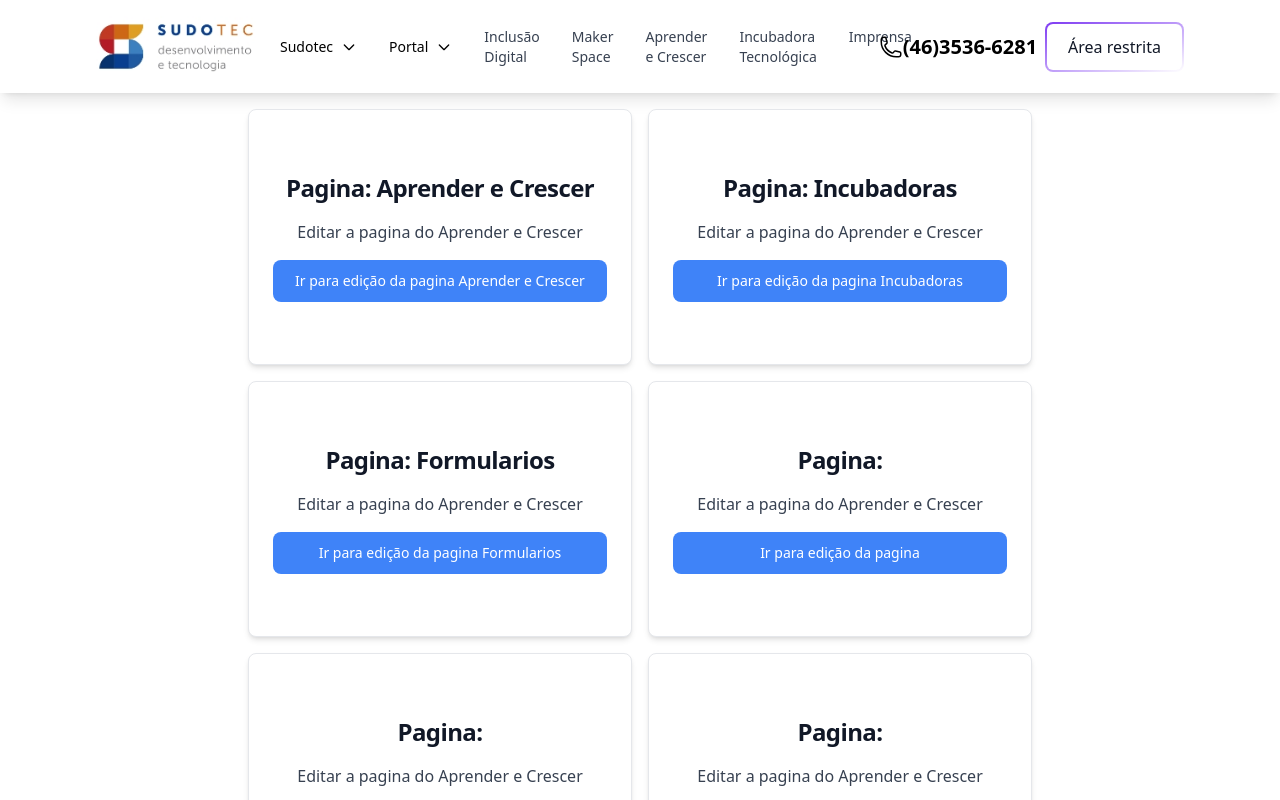
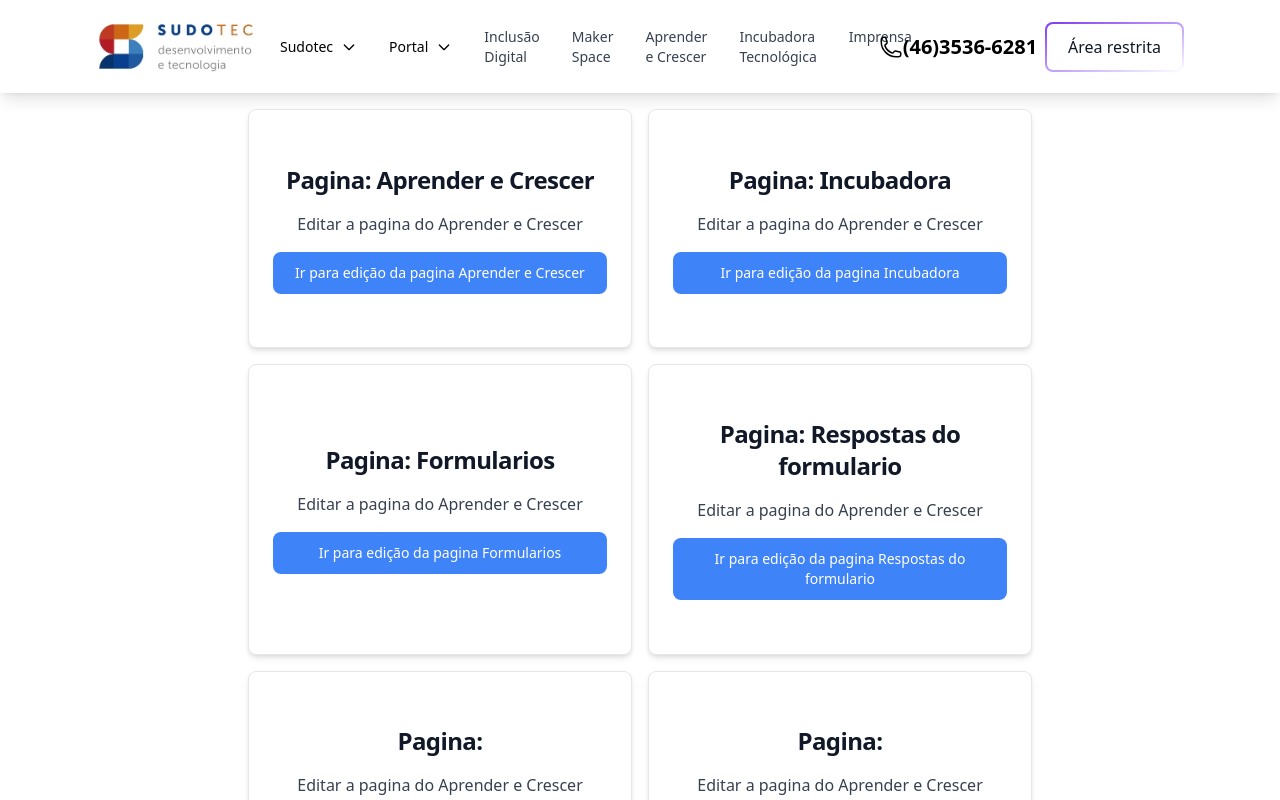
Before and after one commit to Aprender-e-Crescer/front-end-web, a React (Vite) app: page /admin-landing-page-selector in a window 1280 px wide. Shown: the top 800 px of the page. Built offline with nearby package versions, Linux system fonts and the light colour scheme.

Commit message:
Fix(OpinionsCarousel): Fixed

```diff
--- a/src/components/EditorPage/CarouselOpinionsEditor.tsx
+++ b/src/components/EditorPage/CarouselOpinionsEditor.tsx
@@ -20,7 +20,7 @@ const photoSchema = Yup.object().shape({
 
 function PhotoComponent() {
   const initialValues = {
-    photoItems: (data.find(item => item.type === 'carrousel-testimony')?.content as IPhotoItems[]) || [
+    photoItems: (data.find((item) => item.type === 'carrousel-testimony')?.content as IPhotoItems[]) || [
       { image: '', who_is: '', text: '' },
     ],
   };
@@ -52,55 +52,54 @@ function PhotoComponent() {
         <div className="min-w-lg flex flex-col gap-16  mt-32">
           <h1 className="text-2xl font-medium">Preencha os campos abaixo para adicionar itens de fotos.</h1>
           {formik.values.photoItems.map((item, index) => (
-            // TODO - use id instead of index
             <div key={index} className="flex flex-col">
-              <label htmlFor={`image${index}`}>
+              <label htmlFor={`image-${index}`}>
                 Link da Imagem
                 <br />
                 <input
                   type="url"
-                  name={`image-${index}`}
+                  name={`photoItems[${index}].image`}
                   id={`image-${index}`}
                   placeholder="https://www.example.com/image"
                   onChange={formik.handleChange}
                   onBlur={formik.handleBlur}
                   value={item.image}
-                  className='w-full'
+                  className="w-full"
                 />
               </label>
               {formik.touched.photoItems && formik.errors.photoItems && formik.errors.photoItems[index] && (
                 <div className="text-red-600">{formik.errors.photoItems[index].image}</div>
               )}
 
-              <label htmlFor={`who_is${index}`}>
+              <label htmlFor={`who_is-${index}`}>
                 Título
                 <br />
                 <input
                   type="text"
-                  name={`who_is-${index}`}
+                  name={`photoItems[${index}].who_is`}
                   id={`who_is-${index}`}
                   placeholder="Título da Imagem"
                   onChange={formik.handleChange}
                   onBlur={formik.handleBlur}
                   value={item.who_is}
-                  className='w-full'
+                  className="w-full"
                 />
               </label>
               {formik.touched.photoItems && formik.errors.photoItems && formik.errors.photoItems[index] && (
                 <div className="text-red-600">{formik.errors.photoItems[index].who_is}</div>
               )}
 
-              <label htmlFor={`text${index}`}>
+              <label htmlFor={`text-${index}`}>
                 Parágrafo
                 <br />
                 <textarea
-                  name={`text-${index}`}
+                  name={`photoItems[${index}].text`}
                   id={`text-${index}`}
                   placeholder="Descrição da Imagem"
                   onChange={formik.handleChange}
                   onBlur={formik.handleBlur}
                   value={item.text}
-                  className='w-full'
+                  className="w-full"
                 />
               </label>
               {formik.touched.photoItems && formik.errors.photoItems && formik.errors.photoItems[index] && (
--- a/src/data/pages.json
+++ b/src/data/pages.json
@@ -2,25 +2,25 @@
     {
       "id": 1,
       "name": "Aprender e Crescer",
-      "path": "/admin-landing-page",
+      "path": "/admin-landing-page-editor",
       "content": []
     },
     {
       "id": 2,
-      "name": "Incubadoras",
+      "name": "Incubadora",
       "path": "",
       "content": []
     },
     {
         "id": 3,
         "name": "Formularios",
-        "path": "/form",
+        "path": "/formulario-edicao",
         "content": []
       },
       {
         "id": 4,
-        "name": "",
-        "path": "",
+        "name": "Respostas do formulario",
+        "path": "/answer-viewer",
         "content": []
       },
       {
```
Also changed, not shown: src/data/components.json.
